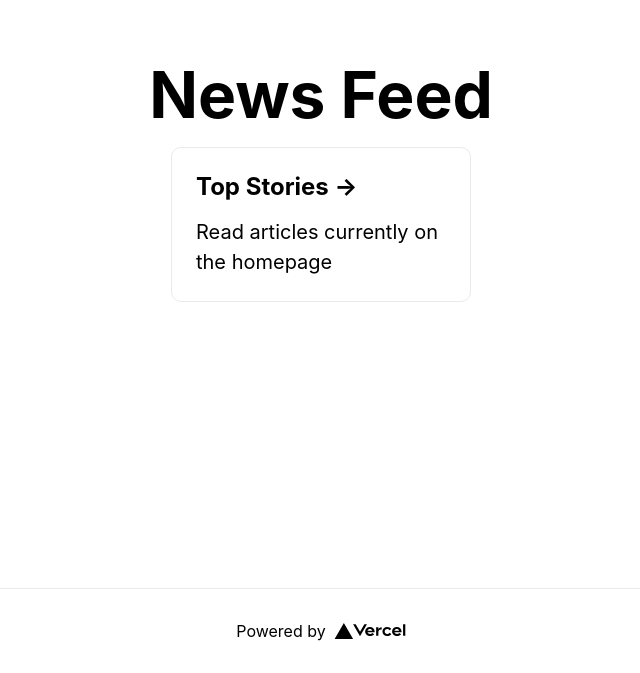
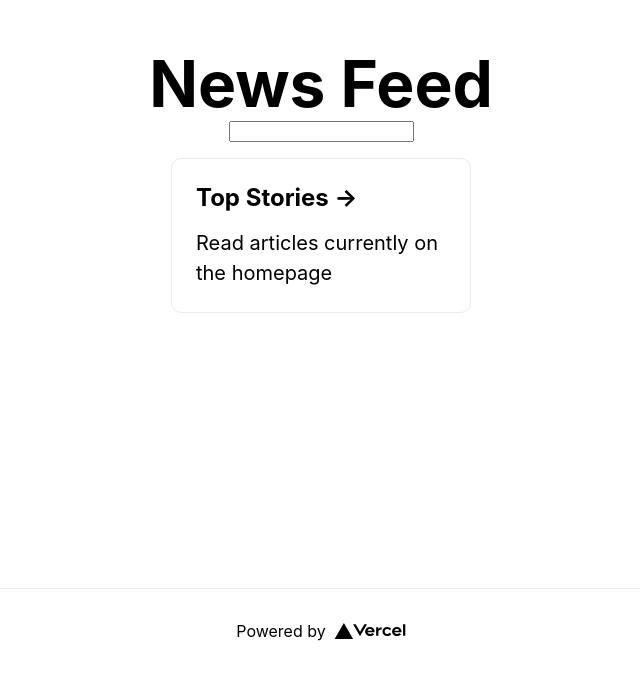
Before and after one commit to gaurish-saini/learning-with-next.js, a Next.js app: page / in a window 1280 px wide. Shown: the part 212-885 px from the top of the page, without its empty margins (319-959 px from the left). Built offline with nearby package versions, Linux system fonts and the light colour scheme.

Commit message:
getServerSideProps

```diff
--- a/pages/index.js
+++ b/pages/index.js
@@ -1,11 +1,19 @@
+import { useState } from "react";
+import { useRouter } from "next/router";
 import Head from "next/head";
 import Image from "next/image";
 import Link from "next/link";
 import styles from "../styles/Home.module.css";
 
-// 9hUvOqGGdnCBvGKg4EB3L7mGdBC8hKKJ
+export default function Home() {
+  const [query, getQuery] = useState();
+  const router = useRouter();
+  const handleOnChange = (e) => getQuery(e.target.value);
+  const handleOnSubmit = (e) => {
+    e.preventDefault();
+    router.push(`/news/${query}`);
+  };
 
-export default function Home() {
   return (
     <div className={styles.container}>
       <Head>
@@ -16,6 +24,10 @@ export default function Home() {
 
       <main className={styles.main}>
         <h1 className={styles.title}>News Feed</h1>
+
+        <form onSubmit={handleOnSubmit}>
+          <input type="text" onChange={handleOnChange} />
+        </form>
 
         <div className={styles.grid}>
           <Link href="/news/">
```
Also changed, not shown: pages/[query].js (added, +20 -0 lines).
